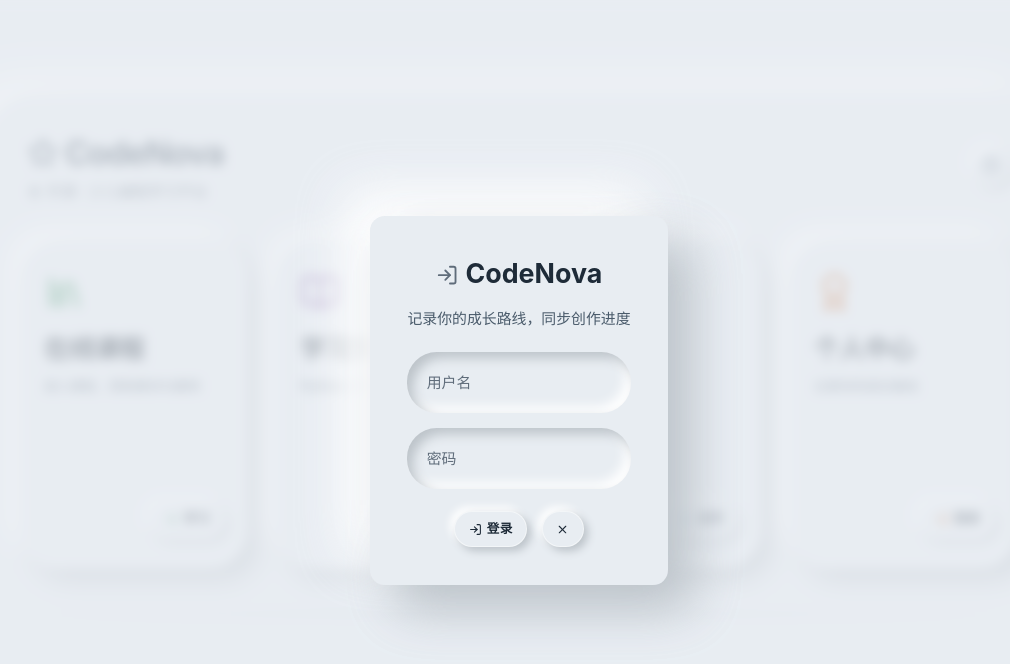
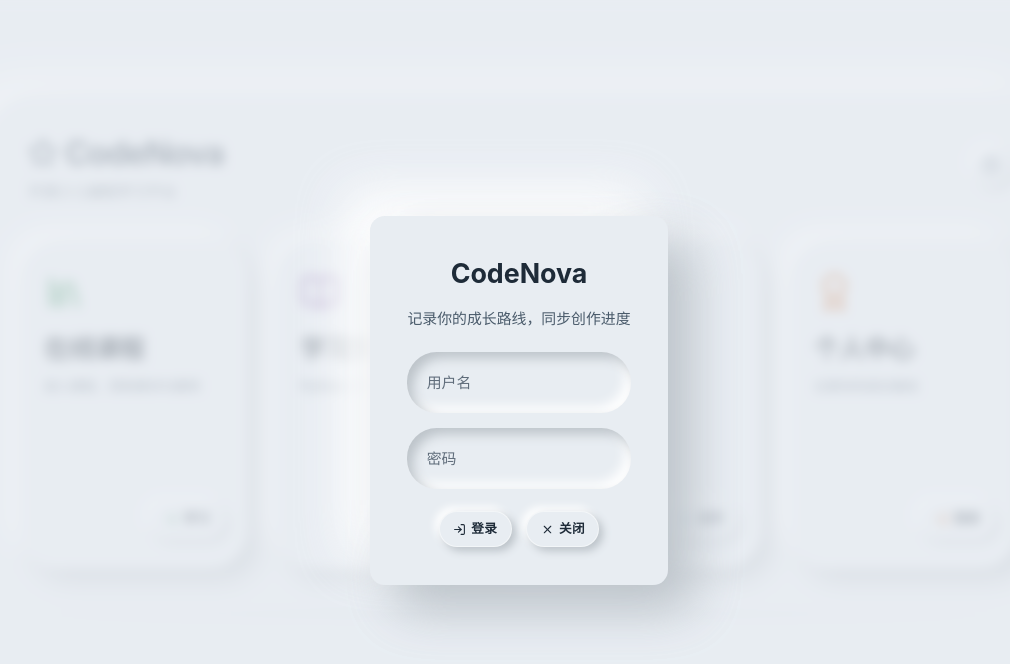
Before and after one commit to xianzi2097/qc-frontend, a React (Vite) app: page / in a window 1280 px wide. Both pictures are taken after a click on the button "登录". Shown: the top 664 px of the page, without its empty margins (121-1131 px from the left). Built offline with nearby package versions, Linux system fonts and the light colour scheme; a web font is replaced by a local one; what marked-highlight would draw is missing.

Commit message:
chore: UI微调

```diff
--- a/src/components/HomePage.tsx
+++ b/src/components/HomePage.tsx
@@ -77,7 +77,7 @@ export default function HomePage({ onLogin, onSwitchHome: _onSwitchHome }: Props
               className="flex items-center gap-1.5 mt-1"
               style={{ color: '#5f6c7a', fontWeight: 500 }}
             >
-              <MapPin className="w-3.5 h-3.5" style={{ color: '#4a5c6c' }} /> 开源 · 少儿编程学习平台
+            开源少儿编程学习平台
             </div>
           </div>
 
@@ -245,7 +245,7 @@ export default function HomePage({ onLogin, onSwitchHome: _onSwitchHome }: Props
         >
           <div className="neo-modal" onClick={(e) => e.stopPropagation()}>
             <h3 className="text-[1.8rem] font-bold mb-4 text-center" style={{ color: '#1e2b38' }}>
-              <LogIn className="w-6 h-6 inline-block mr-2" style={{ color: '#5f6c7a' }} />CodeNova
+              CodeNova
             </h3>
             <p className="mb-6 text-center" style={{ color: '#4a5b6b' }}>
               记录你的成长路线，同步创作进度
@@ -282,6 +282,7 @@ export default function HomePage({ onLogin, onSwitchHome: _onSwitchHome }: Props
                 </button>
                 <button type="button" onClick={() => setShowLogin(false)} className="neo-btn">
                   <X className="w-3.5 h-3.5" />
+                  关闭
                 </button>
               </div>
             </form>
```
